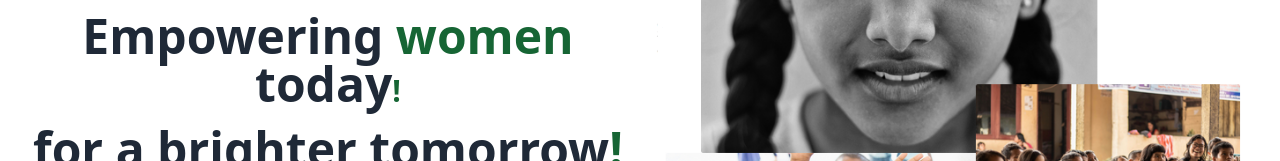
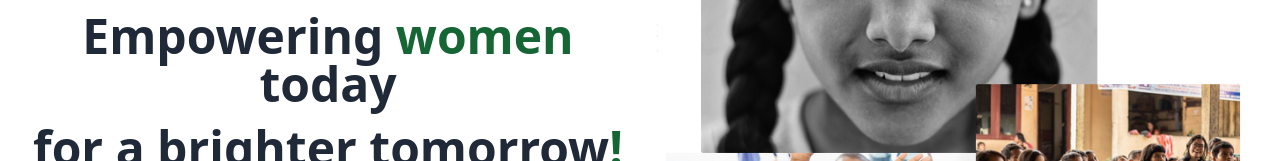
Before and after one commit to ridzRUSH/suvidha-NGO, a React (Vite) app: page / in a window 1280 px wide. Shown: the part 272-433 px from the top of the page. Built offline with nearby package versions, Linux system fonts and the light colour scheme.

Commit message:
typo error

```diff
--- a/src/components/HomePage.page.jsx
+++ b/src/components/HomePage.page.jsx
@@ -23,7 +23,6 @@ const HomePage = () => {
                     <h1 className="text-3xl md:text-4xl lg:text-5xl font-bold text-gray-800 text-center">
                       Empowering
                       <span className="text-green-800"> women</span> today
-                      <span className="text-3xl text-green-800">!</span>
                     </h1>
                     <h1 className="text-3xl md:text-4xl lg:text-5xl font-bold text-gray-800 text-center">
                       for a brighter tomorrow
```
